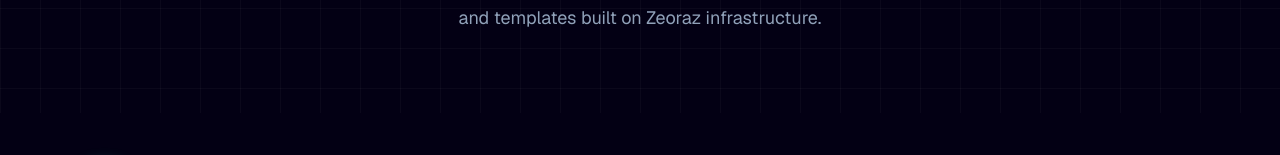
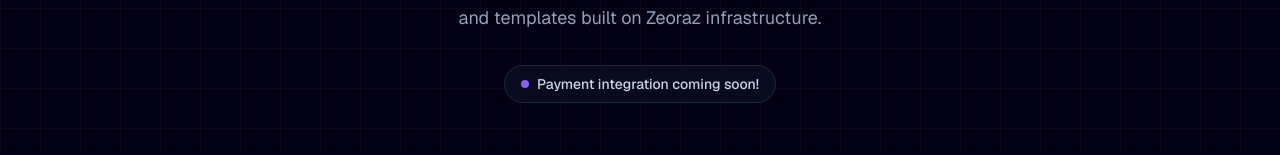
Before and after one commit to shabaabhanaan/zeoraz-site, a Next.js app: page /marketplace in a window 1280 px wide. Shown: the part 408-563 px from the top of the page. Built offline with nearby package versions, Linux system fonts and the light colour scheme.

Commit message:
payemt integration feature

```diff
--- a/src/app/api/auth/login/route.ts
+++ b/src/app/api/auth/login/route.ts
@@ -29,6 +29,11 @@
 
     if (!user) {
       return NextResponse.json({ error: "Invalid credentials" }, { status: 401 });
+    }
+
+    // If user has no password (e.g. they signed up with Google), block email login
+    if (!user.password) {
+      return NextResponse.json({ error: "Please sign in with Google" }, { status: 401 });
     }
 
     // Verify password
--- a/src/components/organisms/MarketplaceHero.tsx
+++ b/src/components/organisms/MarketplaceHero.tsx
@@ -43,6 +43,19 @@
         >
           Jumpstart your next project with production-ready, highly optimized components and templates built on Zeoraz infrastructure.
         </motion.p>
+
+        <motion.div
+          initial={{ opacity: 0, y: 10 }}
+          animate={{ opacity: 1, y: 0 }}
+          transition={{ duration: 0.8, delay: 0.3, ease: "easeOut" }}
+          className="inline-flex items-center gap-2 px-4 py-2 rounded-full bg-slate-900/50 border border-slate-800 text-sm font-medium text-slate-300 backdrop-blur-sm"
+        >
+          <span className="relative flex h-2 w-2">
+            <span className="animate-ping absolute inline-flex h-full w-full rounded-full bg-violet-400 opacity-75"></span>
+            <span className="relative inline-flex rounded-full h-2 w-2 bg-violet-500"></span>
+          </span>
+          Payment integration coming soon!
+        </motion.div>
       </div>
     </section>
   );
```
Also changed, not shown: 1 other file (tests, documents, lock files or other folders).
